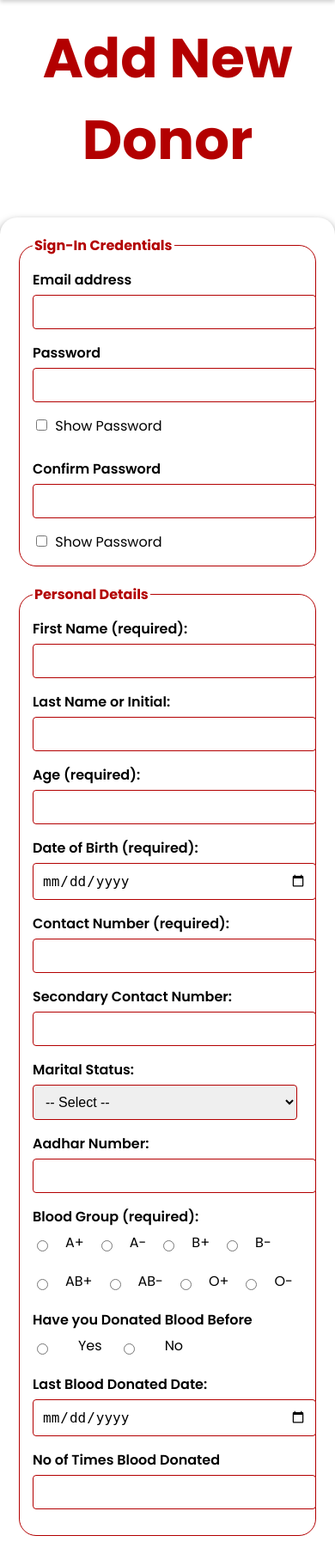
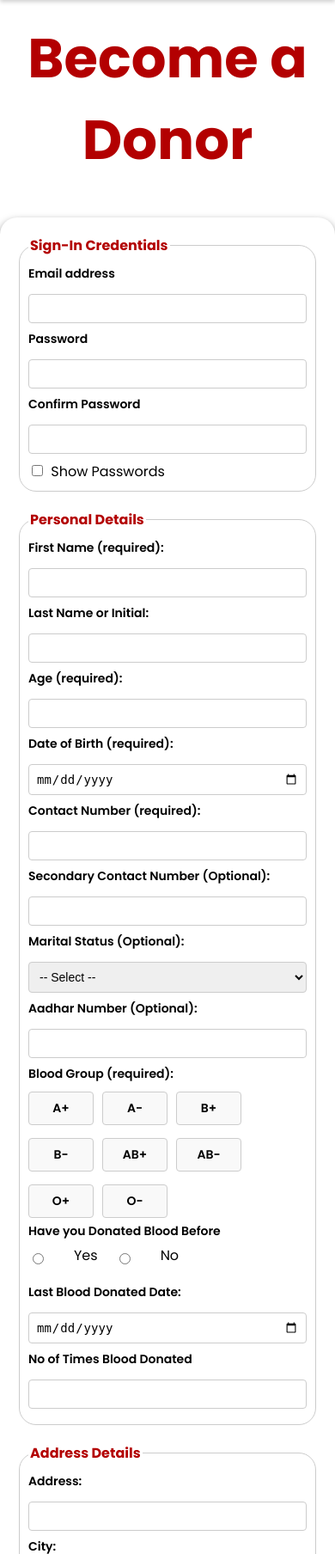
Before and after one commit to Siddharth-magesh/YouthRedCross-BloodRequest, a Flask app: page /register_new_donors in a window 390 px wide. Shown: the part 75-1883 px from the top of the page at 86% size. Run offline with Flask 3, Linux system fonts and the light colour scheme; some libraries are stand-ins or nearby versions.

Commit message:
final changes

```diff
--- a/app/routes/main/add_donor.py
+++ b/app/routes/main/add_donor.py
@@ -172,8 +172,8 @@ def register_new_donors():
 
             csv_file_path = '/YouthRedCross-BloodRequest/docs/donorsdata.csv'
             csv_header = [
-                'Email', 'Name', 'Age', 'DOB', 'Contact Number', 'Secondary Contact',
-                'Marital Status', 'Aadhar Number', 'Blood Group', 'Full Address',
+                'Email', 'Password', 'ConfirmPassword','Name', 'Age', 'DOB', 'Contact Number', 'Secondary Contact',
+                'Marital Status', 'Aadhar Number', 'Blood Group', 'Full Address','State', 'City', 'Pincode'
                 'Disease Name', 'Description', 'Last Donation', 'Blood Donation Count'
             ]
             if not os.path.exists(csv_file_path):
@@ -184,8 +184,8 @@ def register_new_donors():
             with open(csv_file_path, mode='a', newline='') as file:
                 writer = csv.writer(file)
                 writer.writerow([
-                    email, name, age, dob, contact_number, secondary_contact,
-                    marital_status, aadhar_number, blood_group, full_address,
+                    email, password , confirm_password,name, age, dob, contact_number, secondary_contact,
+                    marital_status, aadhar_number, blood_group, full_address, state, city, pincode ,
                     disease_name, description, last_donation, blood_donation_count
                 ])
 
--- a/app/static/css/register_donor.css
+++ b/app/static/css/register_donor.css
@@ -118,12 +118,13 @@
   input[type="date"],
   textarea,
   select {
-    width: 98%;
-    padding: 10px;
-    margin-bottom: 15px;
-    border: 1px solid #b30001;
+    width: 100%;
+        box-sizing: border-box;
+        padding: 8px;
+        margin: 8px 0;
+        font-size: 14px;
+        border: 1px solid #ccc;
         border-radius: 4px;
-    font-size: 1rem;
   }
 
   input[type="radio"] {
@@ -131,12 +132,16 @@
     margin-right: 15px;
     padding: 2%;
     display: inline;
-
   }
 
   textarea {
-    resize: none;
-    height: 80px;
+    width: 100%;
+    box-sizing: border-box;
+    padding: 8px;
+    margin: 8px 0;
+    font-size: 14px;
+    border: 1px solid #ccc;
+    border-radius: 4px;
   }
 
   /* Buttons */
@@ -177,22 +182,38 @@
     text-decoration: underline;
   }
 
-  /* Radio Buttons */
   .radio-group {
     display: flex;
     flex-wrap: wrap;
-    gap: 15px;
-    margin-bottom: 15px;
+    gap: 10px;
+    margin-top: 10px;
 }
 
 .radio-group input[type="radio"] {
-    margin-right: 5px;
+    display: none;
 }
 
 .radio-group label {
-    font-size: 1rem;
-    font-weight: 500;
+    display: inline-block;
+    padding: 8px 12px;
+    border: 1px solid #ccc;
+    border-radius: 4px;
+    font-size: 14px;
     cursor: pointer;
+    text-align: center;
+    min-width: 50px;
+    background-color: #f9f9f9;
+    transition: background-color 0.3s, border-color 0.3s;
+}
+
+.radio-group input[type="radio"]:checked + label {
+    background-color: #ce7676;
+    border-color: #9f2c2c;
+}
+
+.radio-group input[type="radio"]:focus + label {
+    outline: 2px solid #007BFF;
+    outline-offset: 2px;
 }
 
   .yesno-group {
@@ -215,7 +236,7 @@
     }
 
     .header button {
-      text-align:center;
+        text-align: center;
         margin-top: 10px;
         font-size: 12px;
         padding: 8px 16px;
@@ -225,4 +246,65 @@
     .header .Site-name {
         font-size: 24px;
     }
+
+    input[type="text"],
+    input[type="email"],
+    input[type="password"],
+    input[type="tel"],
+    input[type="number"],
+    input[type="date"],
+    textarea {
+        width: 100%;
+        box-sizing: border-box;
+        padding: 8px;
+        margin: 8px 0;
+        font-size: 14px;
+        border: 1px solid #ccc;
+        border-radius: 4px;
     }
+
+    fieldset {
+        padding: 10px;
+        border: 1px solid #ccc;
+    }
+
+    label {
+        display: block;
+        margin-bottom: 5px;
+        font-size: 14px;
+    }
+
+    .radio-group {
+        display: flex;
+        flex-wrap: wrap;
+        gap: 10px;
+        margin-top: 10px;
+    }
+
+    .radio-group input[type="radio"] {
+        display: none;
+    }
+
+    .radio-group label {
+        display: inline-block;
+        padding: 8px 12px;
+        border: 1px solid #ccc;
+        border-radius: 4px;
+        font-size: 14px;
+        cursor: pointer;
+        text-align: center;
+        min-width: 50px;
+        background-color: #f9f9f9;
+        transition: background-color 0.3s, border-color 0.3s;
+    }
+
+    .radio-group input[type="radio"]:checked + label {
+        background-color: #ce7676;
+        border-color: #9f2c2c;
+    }
+
+    .radio-group input[type="radio"]:focus + label {
+        outline: 2px solid #007BFF;
+        outline-offset: 2px;
+    }
+}
--- a/app/templates/register_donor.html
+++ b/app/templates/register_donor.html
@@ -32,7 +32,7 @@
       <button onclick="window.location.href='/'">Back to Home</button>
     </div>
 
-    <h1>Add New Donor</h1>
+    <h1>Become a Donor</h1>
     <form action="{{ url_for('add_donor.register_new_donors') }}" method="POST">
       <!-- Section 1: Login Credentials -->
       <fieldset class="login">
@@ -41,20 +41,26 @@
         <input type="email" id="email" name="Email" required /><br />
 
         <label for="password">Password</label>
-        <input type="password" id="password" name="password" required />
-        <input type="checkbox" onclick="togglePassword('password')" /> Show
-        Password<br />
-        <br />
-
+        <input
+          type="password"
+          id="password"
+          name="password"
+          class="password"
+          required
+        />
         <label for="confirm_password">Confirm Password</label>
         <input
           type="password"
           id="confirm_password"
           name="confirm_password"
+          class="password"
           required
         />
-        <input type="checkbox" onclick="togglePassword('confirm_password')" />
-        Show Password<br />
+        <input
+          type="checkbox"
+          onclick="togglePassword('password'); togglePassword('confirm_password')"
+        />
+        Show Passwords<br />
       </fieldset>
 
       <!-- Section 2: Personal Details -->
@@ -82,7 +88,9 @@
           title="Enter a 10-digit phone number"
         /><br />
 
-        <label for="secondary_contact">Secondary Contact Number:</label>
+        <label for="secondary_contact"
+          >Secondary Contact Number (Optional):</label
+        >
         <input
           type="tel"
           id="secondary_contact"
@@ -92,7 +100,7 @@
         /><br />
 
         <label for="marital_status" class="marital status"
-          >Marital Status:</label
+          >Marital Status (Optional):</label
         >
         <select id="marital_status" name="marital_status">
           <option value="">-- Select --</option>
@@ -100,7 +108,7 @@
           <option value="married">Married</option></select
         ><br />
 
-        <label for="aadhar_number">Aadhar Number:</label>
+        <label for="aadhar_number">Aadhar Number (Optional):</label>
         <input
           type="text"
           id="aadhar_number"
@@ -219,6 +227,7 @@
       <!-- Section 3: Address Details -->
       <fieldset>
         <legend>Address Details</legend>
+
         <label for="address">Address:</label>
         <input type="text" id="address" name="address" required /><br />
 
@@ -226,11 +235,14 @@
         <input type="text" id="city" name="city" required /><br />
 
         <label for="state">State:</label>
-        <input type="text" id="state" name="state" required /><br />
+        <select id="state" name="state" required>
+          <option value="TamilNadu">Tamil Nadu</option>
+          <option value="Other">Other</option></select
+        ><br />
 
         <label for="pincode">Pincode:</label>
         <input
-          type="text"
+          type="number"
           id="pincode"
           name="pincode"
           required
@@ -239,16 +251,22 @@
         /><br />
 
         <label for="country">Country:</label>
-        <input type="text" id="country" name="country" required /><br />
+        <select id="country" name="country" required>
+          <option value="India">India</option>
+          <option value="Other">Other</option></select
+        ><br />
       </fieldset>
-
       <!-- Section 4: Disease Details -->
       <fieldset>
         <legend>Disease Details</legend>
-        <label for="disease_name">Disease Name:</label>
+        <label for="Diesase_details" style="color: #333333"
+          >If you have any existing medical conditions or health concerns,
+          please specify them below.:</label
+        >
+        <label for="disease_name">Disease Name (Optional):</label>
         <input type="text" id="disease_name" name="disease_name" /><br />
 
-        <label for="description">Description:</label>
+        <label for="description">Description (Optional):</label>
         <textarea id="description" name="description"></textarea><br />
       </fieldset>
 
@@ -256,7 +274,12 @@
       <fieldset>
         <legend>Terms and Conditions</legend>
         <label for="terms">Please read the terms and conditions below:</label>
-        <textarea id="terms" name="terms" readonly>
+        <textarea
+          id="terms"
+          name="terms"
+          readonly
+          style="width: 100%; height: 200px"
+        >
   Terms and Conditions for Blood Donor Registration
 
 1. Personal Information and Privacy
--- /dev/null
+++ b/docs/initial_data.sql
@@ -0,0 +1,5 @@
+use main;
+
+-- Inserting into AdminDetails
+INSERT INTO AdminDetails (id, email, password, username, authentication_id, vec_registration_number, data_of_birth , mobile_number , department , active_status ,last_login_date, approved_donation_count,closed_requests_count) VALUES
+('ADMIN001', 'siddharthmagesh007@gmail.com', 'scrypt:32768:8:1$XIjoEBWPpgO1inbw$9fbef6e94d1d9d11c3763df2337ed22f17a478b4fb37ce45d7e227c084a2b77ccf4f21079b963bf88ac5a6f31ba4042de48cff5f9c5c0e27de0b811e7c55cc78', 'Siddharth Magesh', 'AUTHADM001', '113222072094', '2004-03-22' ,'9150450401' , 'AIDS', 'Active' ,'2024-01-01', 2,0);
```
Also changed, not shown: app/templates/aboutus.html (+4 -5 lines), app/templates/donor_dashboard.html (+31 -1 lines), 4 other files. Lines whose indentation alone changed are shown as unchanged.
